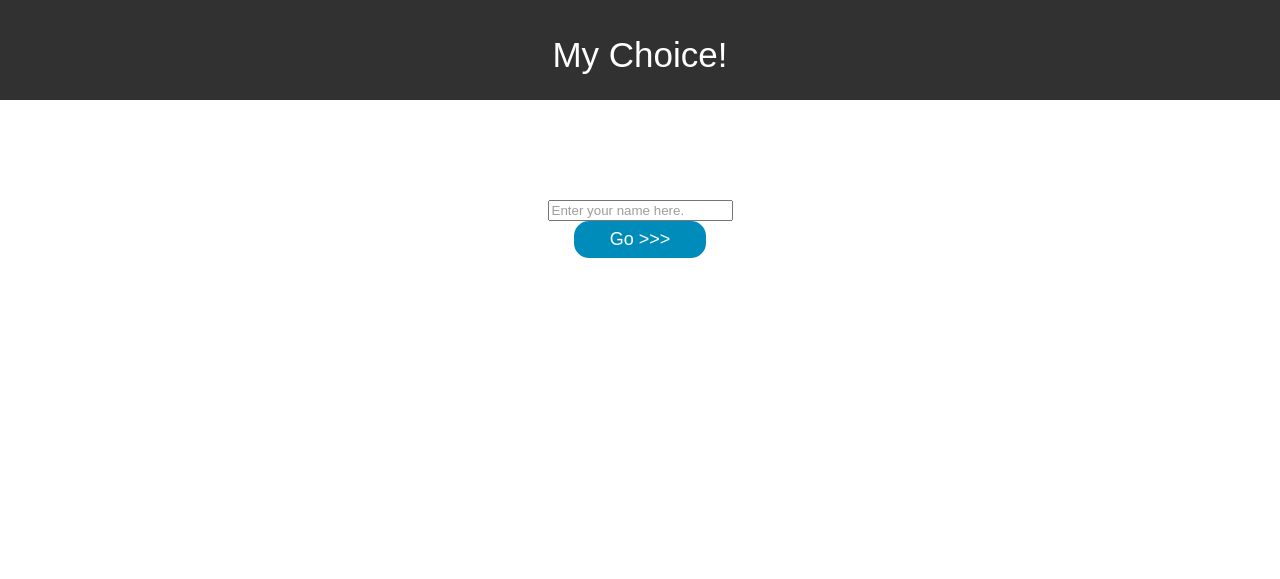
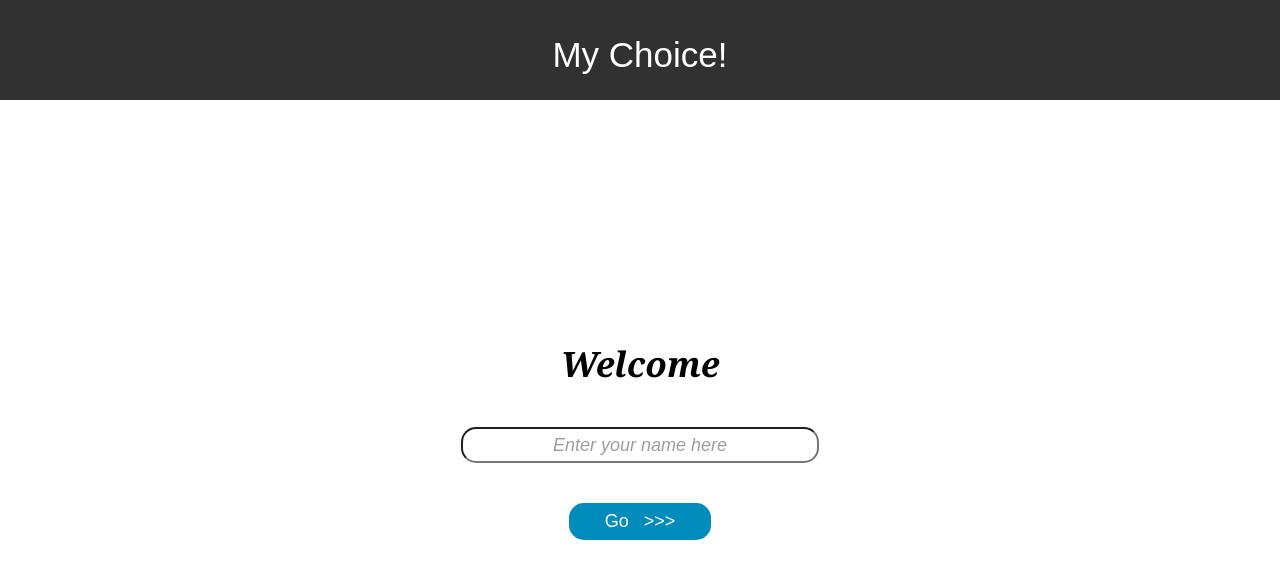
Before and after one commit to dgpshiva/MyChoice, a Flask app: page /v1/login in a window 1280 px wide. Shown: the top 579 px of the page. Run offline with Flask 2, Linux system fonts and the light colour scheme; data that the repository does not hold is empty; some libraries are stand-ins or nearby versions.

Commit message:
Added ui for the login page

```diff
--- a/__init__.py
+++ b/__init__.py
@@ -38,12 +38,14 @@ def showLogin():
     return render_template('index.html', STATE=state)
 
 
-# Show all categories
+# Return all questions
 @app.route('/v1/questions/')
 def returnQuestions():
     questions = session.query(Questions).order_by(desc(Questions.posted_on))
     return jsonify(questions=[q.serialize for q in questions])
 
+
+# Post question and choices to db
 @app.route('/v1/postquestion/', methods=['POST'])
 def postQuestion():
     try:
--- a/static/main.css
+++ b/static/main.css
@@ -23,6 +23,10 @@ body {
 
 *:focus {
     outline: none;
+}
+
+::placeholder {
+    opacity: 0.7;
 }
 
 
@@ -101,12 +105,33 @@ header p {
 }
 
 .login-page-div {
-    margin: 100px auto;
+    margin-top: 200px;
     display: flex;
     flex-flow: column wrap;
     align-items: center;
     justify-content: center;
 }
+
+.login-page-div h2 {
+    font-family: Georgia;
+    font-style: italic;
+    font-size: 35px;
+    margin: 40px 0;
+}
+
+.login-page-div input {
+    height: 30px;
+    width: 350px;
+    font-size: 18px;
+    margin-bottom: 40px;
+    text-align: center;
+    border-radius: 15px;
+}
+
+.login-page-div input::placeholder {
+    text-align: center;
+    font-style: italic;
+ }
 
 .questions-list {
     padding: 0;
@@ -156,10 +181,6 @@ header p {
     display: blocxk;
     width: 95%;
     margin: 50px auto;
-}
-
-::placeholder {
-    opacity: 0.7;
 }
 
 .post-question-text-area {
--- a/static/main.js
+++ b/static/main.js
@@ -62,8 +62,8 @@ var ViewModel = function() {
 
     self.loadQuestions();
 
-    self.questionSelected = function() {
-        console.log("In here!");
+    self.login = function() {
+        self.loggedIn(true);
     };
 
     self.postQuestion = function() {
@@ -118,6 +118,10 @@ var ViewModel = function() {
         self.choice3(null);
         self.choice4(null);
     };
+
+    self.questionSelected = function() {
+        console.log("In here!");
+    };
 }
 
 
--- a/templates/index.html
+++ b/templates/index.html
@@ -15,13 +15,13 @@
         </div>
     </header>
 
-    <div class="login-page-div">
-        <h2 data-bind="visible: !loggedIn">Welcome</h2>
-        <input type="text" placeholder="Enter your name here.">
-        <button class="standard-button blue-button">Go >>></button>
+    <div class="login-page-div" data-bind="visible: !loggedIn()">
+        <h2>Welcome</h2>
+        <input type="text" placeholder="Enter your name here" onfocus="this.placeholder = ''">
+        <button class="standard-button blue-button" data-bind="click: login">Go &nbsp >>></button>
     </div>
 
-    <ul class="questions-list" data-bind="foreach: questionsList, visible: !postQuestionPage">
+    <ul class="questions-list" data-bind="foreach: questionsList, visible: !postQuestionPage() && loggedIn()">
         <div class="list-element-div">
             <li class="list-element" data-bind="click: $parent.questionSelected">
                 <p class="question" data-bind="text: question"></p>
@@ -31,7 +31,7 @@
         <br>
     </ul>
 
-    <div class="post-question-page-div" data-bind="visible: postQuestionPage">
+    <div class="post-question-page-div" data-bind="visible: postQuestionPage() && loggedIn()">
         <textarea name="post-question-text-area" class="post-question-text-area" cols="30" rows="10" data-bind="value: question" placeholder="Enter your question here."></textarea>
         <div class="choices-div">
             <input type="text" name="choice1" id="choice1" placeholder="Choice 1" data-bind="value: choice1">
```
